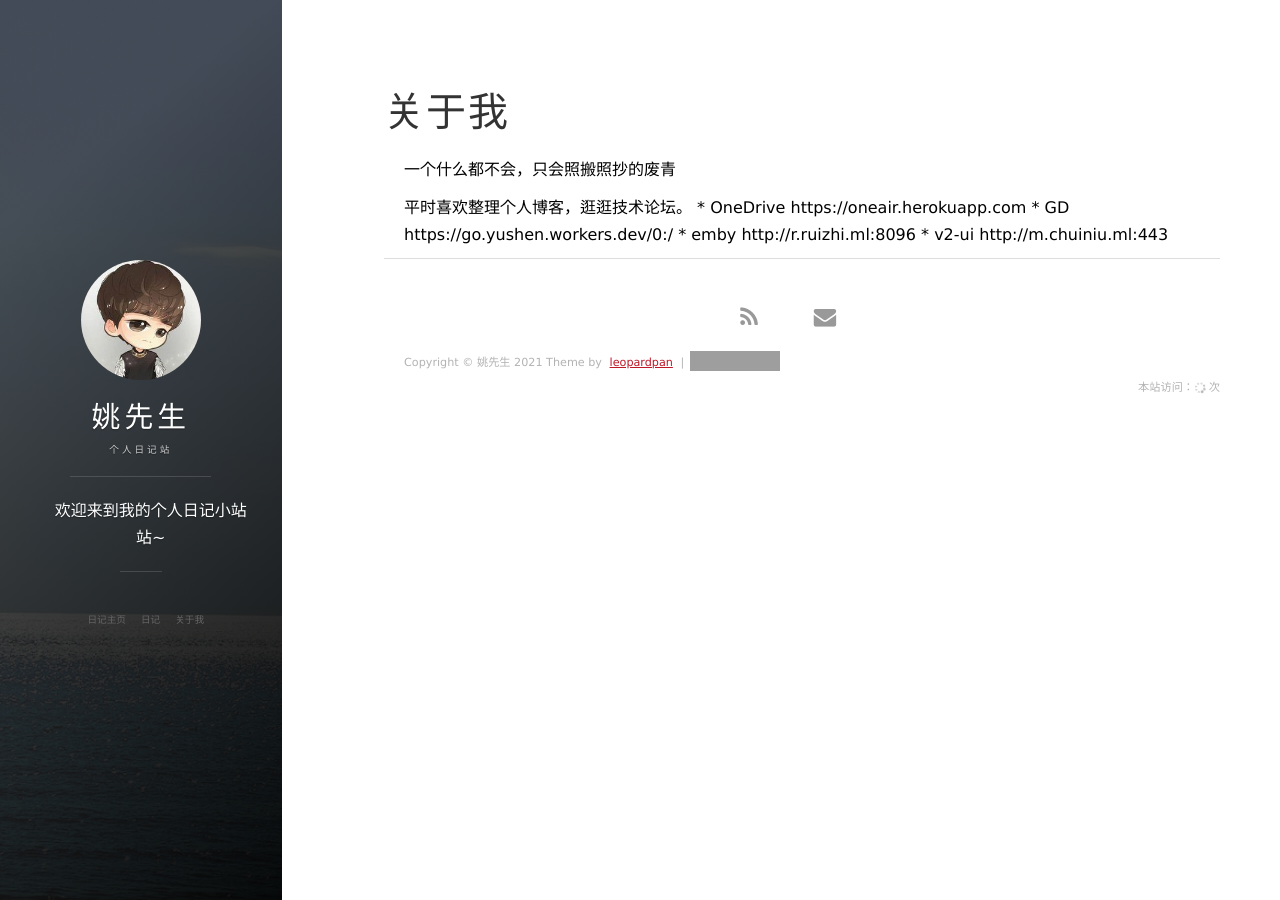
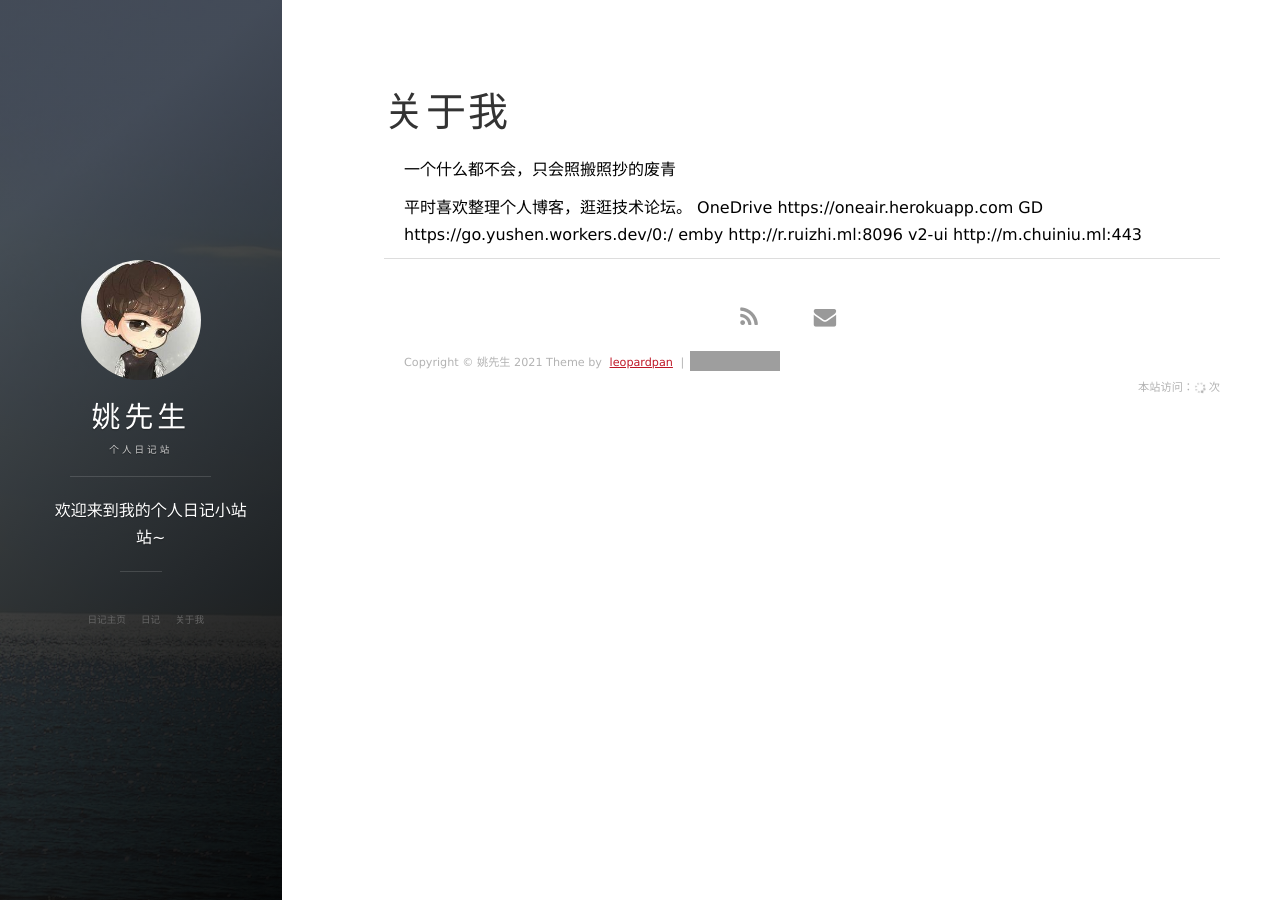
Before and after one commit to Killer-Yao/blog.github.io, a Jekyll site: the page built from about.md, in a window 1280 px wide. Built offline with Jekyll 4.4.1, drawn with Linux system fonts in a browser that asks for light colours; nearby versions of some CDN libraries; grey boxes are pictures that could not be loaded.

```diff
--- a/about.md
+++ b/about.md
@@ -7,19 +7,22 @@ title: 关于我
 <p>
 平时喜欢整理个人博客，逛逛技术论坛。
 
-* OneDrive
+
+ OneDrive
+
 
   https://oneair.herokuapp.com
 
-* GD
+
+ GD
 
   https://go.yushen.workers.dev/0:/
 
-* emby
+  emby
 
   http://r.ruizhi.ml:8096
 
-* v2-ui
+  v2-ui
 
     http://m.chuiniu.ml:443
 <p>
```
